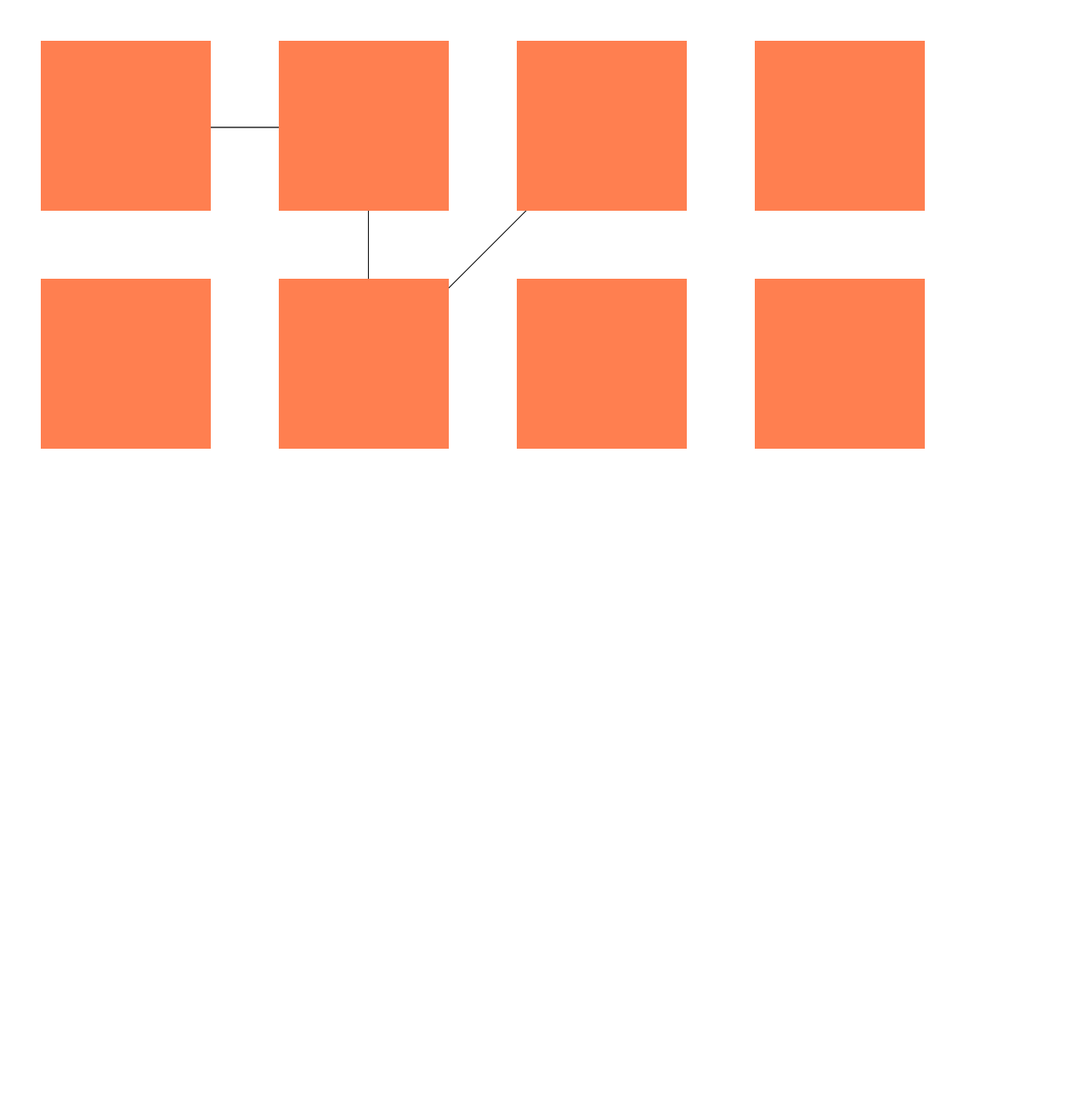
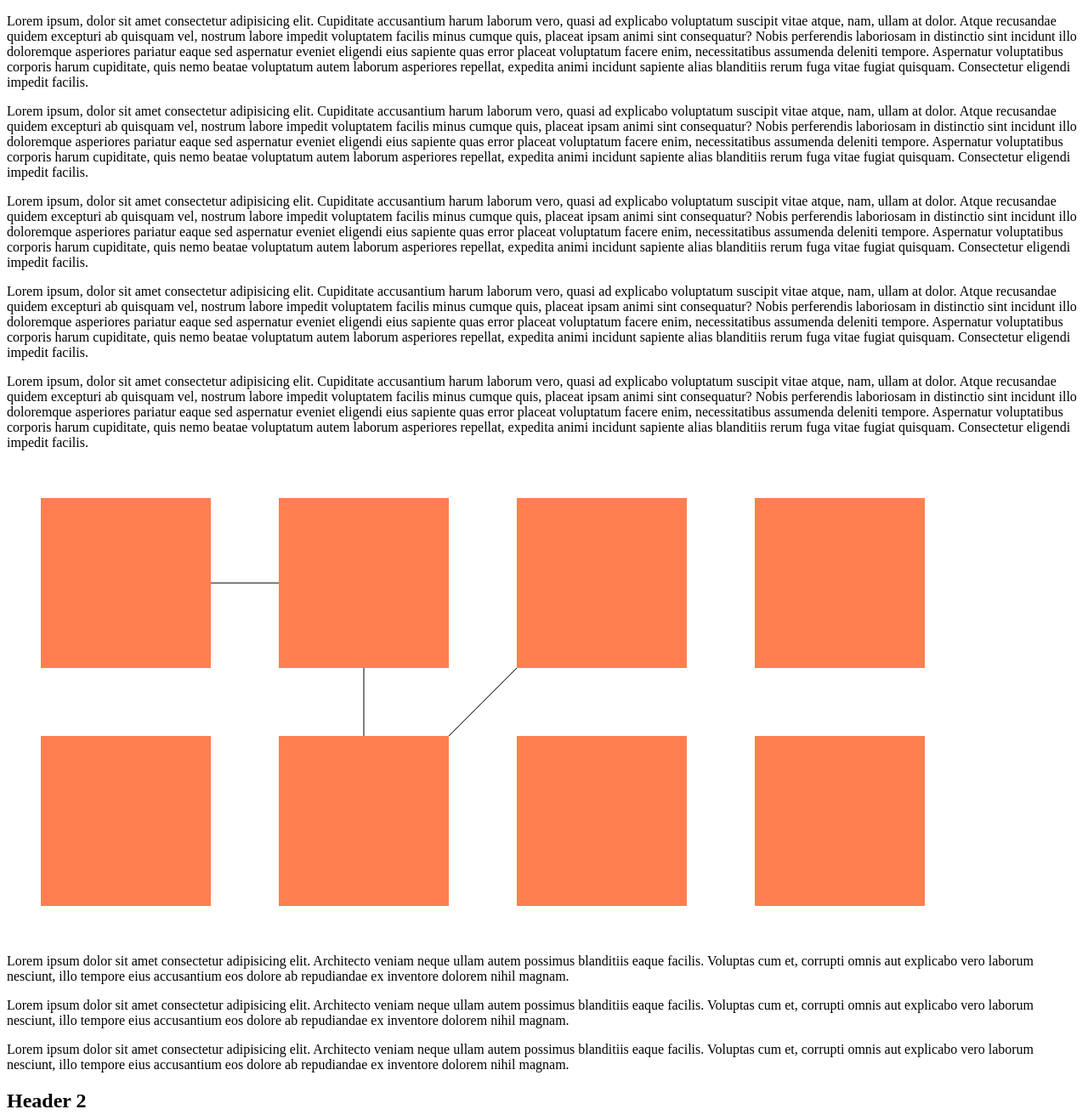
Before and after one commit to nueq22/element-connections, a website: page example/index.html in a window 1280 px wide. Shown: the whole page at 85% size. Before the commit the page ends 800 px from the top, so only its background shows below. Drawn offline with Linux system fonts and the light colour scheme.

Commit message:
Change flow of canvas drawing

```diff
--- a/example/app.js
+++ b/example/app.js
@@ -1,10 +1,10 @@
-const lineContainer = document.getElementById('line-container');
+const linesContainer = document.getElementById('connections');
 
 const sq1 = document.getElementById('sq1')
 const sq2 = document.getElementById('sq2')
 const sq6 = document.getElementById('sq6')
 
 new ElementConnections({
-    container: lineContainer,
+    container: linesContainer,
     elements: [sq1, sq2, sq6, sq3]
 })
--- a/example/index.html
+++ b/example/index.html
@@ -19,13 +19,23 @@
             flex-shrink: 0;
             margin: 40px;
         }
+
+        .cont {
+            position: relative;
+        }
     </style>
 </head>
 
 <body>
 
-    <div id="line-container"></div>
+    <p>Lorem ipsum, dolor sit amet consectetur adipisicing elit. Cupiditate accusantium harum laborum vero, quasi ad explicabo voluptatum suscipit vitae atque, nam, ullam at dolor. Atque recusandae quidem excepturi ab quisquam vel, nostrum labore impedit voluptatem facilis minus cumque quis, placeat ipsam animi sint consequatur? Nobis perferendis laboriosam in distinctio sint incidunt illo doloremque asperiores pariatur eaque sed aspernatur eveniet eligendi eius sapiente quas error placeat voluptatum facere enim, necessitatibus assumenda deleniti tempore. Aspernatur voluptatibus corporis harum cupiditate, quis nemo beatae voluptatum autem laborum asperiores repellat, expedita animi incidunt sapiente alias blanditiis rerum fuga vitae fugiat quisquam. Consectetur eligendi impedit facilis.</p>
+    <p>Lorem ipsum, dolor sit amet consectetur adipisicing elit. Cupiditate accusantium harum laborum vero, quasi ad explicabo voluptatum suscipit vitae atque, nam, ullam at dolor. Atque recusandae quidem excepturi ab quisquam vel, nostrum labore impedit voluptatem facilis minus cumque quis, placeat ipsam animi sint consequatur? Nobis perferendis laboriosam in distinctio sint incidunt illo doloremque asperiores pariatur eaque sed aspernatur eveniet eligendi eius sapiente quas error placeat voluptatum facere enim, necessitatibus assumenda deleniti tempore. Aspernatur voluptatibus corporis harum cupiditate, quis nemo beatae voluptatum autem laborum asperiores repellat, expedita animi incidunt sapiente alias blanditiis rerum fuga vitae fugiat quisquam. Consectetur eligendi impedit facilis.</p>
+    <p>Lorem ipsum, dolor sit amet consectetur adipisicing elit. Cupiditate accusantium harum laborum vero, quasi ad explicabo voluptatum suscipit vitae atque, nam, ullam at dolor. Atque recusandae quidem excepturi ab quisquam vel, nostrum labore impedit voluptatem facilis minus cumque quis, placeat ipsam animi sint consequatur? Nobis perferendis laboriosam in distinctio sint incidunt illo doloremque asperiores pariatur eaque sed aspernatur eveniet eligendi eius sapiente quas error placeat voluptatum facere enim, necessitatibus assumenda deleniti tempore. Aspernatur voluptatibus corporis harum cupiditate, quis nemo beatae voluptatum autem laborum asperiores repellat, expedita animi incidunt sapiente alias blanditiis rerum fuga vitae fugiat quisquam. Consectetur eligendi impedit facilis.</p>
+    <p>Lorem ipsum, dolor sit amet consectetur adipisicing elit. Cupiditate accusantium harum laborum vero, quasi ad explicabo voluptatum suscipit vitae atque, nam, ullam at dolor. Atque recusandae quidem excepturi ab quisquam vel, nostrum labore impedit voluptatem facilis minus cumque quis, placeat ipsam animi sint consequatur? Nobis perferendis laboriosam in distinctio sint incidunt illo doloremque asperiores pariatur eaque sed aspernatur eveniet eligendi eius sapiente quas error placeat voluptatum facere enim, necessitatibus assumenda deleniti tempore. Aspernatur voluptatibus corporis harum cupiditate, quis nemo beatae voluptatum autem laborum asperiores repellat, expedita animi incidunt sapiente alias blanditiis rerum fuga vitae fugiat quisquam. Consectetur eligendi impedit facilis.</p>
+    <p>Lorem ipsum, dolor sit amet consectetur adipisicing elit. Cupiditate accusantium harum laborum vero, quasi ad explicabo voluptatum suscipit vitae atque, nam, ullam at dolor. Atque recusandae quidem excepturi ab quisquam vel, nostrum labore impedit voluptatem facilis minus cumque quis, placeat ipsam animi sint consequatur? Nobis perferendis laboriosam in distinctio sint incidunt illo doloremque asperiores pariatur eaque sed aspernatur eveniet eligendi eius sapiente quas error placeat voluptatum facere enim, necessitatibus assumenda deleniti tempore. Aspernatur voluptatibus corporis harum cupiditate, quis nemo beatae voluptatum autem laborum asperiores repellat, expedita animi incidunt sapiente alias blanditiis rerum fuga vitae fugiat quisquam. Consectetur eligendi impedit facilis.</p>
 
+    <div class="cont">
+        <svg id="connections"></svg>
         <div class="row">
             <div class="square" id="sq1"></div>
             <div class="square" id="sq2"></div>
@@ -36,6 +46,13 @@
             <div class="square" id="sq7"></div>
             <div class="square" id="sq8"></div>
         </div>
+    </div>
+
+    <p>Lorem ipsum dolor sit amet consectetur adipisicing elit. Architecto veniam neque ullam autem possimus blanditiis eaque facilis. Voluptas cum et, corrupti omnis aut explicabo vero laborum nesciunt, illo tempore eius accusantium eos dolore ab repudiandae ex inventore dolorem nihil magnam.</p>
+    <p>Lorem ipsum dolor sit amet consectetur adipisicing elit. Architecto veniam neque ullam autem possimus blanditiis eaque facilis. Voluptas cum et, corrupti omnis aut explicabo vero laborum nesciunt, illo tempore eius accusantium eos dolore ab repudiandae ex inventore dolorem nihil magnam.</p>
+    <p>Lorem ipsum dolor sit amet consectetur adipisicing elit. Architecto veniam neque ullam autem possimus blanditiis eaque facilis. Voluptas cum et, corrupti omnis aut explicabo vero laborum nesciunt, illo tempore eius accusantium eos dolore ab repudiandae ex inventore dolorem nihil magnam.</p>
+
+    <h2>Header 2</h2>
 
     <script defer src="../index.js"></script>
     <script defer src="./app.js"></script>
--- a/index.js
+++ b/index.js
@@ -22,19 +22,31 @@
     }());
 
     var SvgCanvas = /** @class */ (function () {
-        function SvgCanvas() {
-            this.element = this.createElement();
+        function SvgCanvas(el) {
+            this.element = el;
+            this.parentElement = el.parentElement || document.body;
+            this.setupContainer();
         }
-        SvgCanvas.prototype.createElement = function () {
-            var bodyWidth = document.body.offsetWidth;
-            var bodyHeight = document.body.offsetHeight;
-            var svg = document.createElementNS('http://www.w3.org/2000/svg', 'svg');
-            svg.setAttribute('viewBox', "0 0 " + bodyWidth + " " + bodyHeight);
-            svg.style.position = 'absolute';
-            svg.style.top = '0';
-            svg.style.left = '0';
-            svg.style.zIndex = '-1';
-            return svg;
+        SvgCanvas.prototype.clear = function () {
+            this.element.innerHTML = '';
+        };
+        SvgCanvas.prototype.insert = function (child) {
+            this.element.appendChild(child);
+        };
+        SvgCanvas.prototype.autosize = function () {
+            var width = this.parentElement.offsetWidth;
+            var height = this.parentElement.offsetHeight;
+            this.element.setAttribute('viewBox', "0 0 " + width + " " + height);
+        };
+        SvgCanvas.prototype.setupContainer = function () {
+            var _this = this;
+            this.element.style.position = 'absolute';
+            this.element.style.top = '0';
+            this.element.style.left = '0';
+            this.element.style.zIndex = '-1';
+            setTimeout(function () {
+                _this.autosize();
+            }, 0);
         };
         return SvgCanvas;
     }());
@@ -43,7 +55,7 @@
     var ElementConnections = /** @class */ (function () {
         function ElementConnections(_a) {
             var container = _a.container, elements = _a.elements, _b = _a.style, style = _b === void 0 ? defaultStyles : _b;
-            this.container = container;
+            this.container = new SvgCanvas(container);
             this.elements = elements;
             this.points = this.getPoints();
             this.style = {
@@ -57,10 +69,9 @@
             return this.elements.map(this.getCenter);
         };
         ElementConnections.prototype.getCenter = function (el) {
-            var _a = el.getBoundingClientRect(), top = _a.top, left = _a.left;
             var elPosition = {
-                top: window.scrollX + top,
-                left: window.scrollY + left
+                top: el.offsetTop,
+                left: el.offsetLeft,
             };
             var elSize = {
                 width: el.offsetWidth,
@@ -72,24 +83,22 @@
             };
         };
         ElementConnections.prototype.draw = function () {
-            var svg = new SvgCanvas().element;
-            var polyline = new Polyline(this.points, this.style);
-            svg.appendChild(polyline.element);
-            return svg;
+            return new Polyline(this.points, this.style).element;
         };
         ElementConnections.prototype.handleResize = function () {
             var _this = this;
             window.addEventListener('resize', function () {
                 requestAnimationFrame(function () {
                     _this.points = _this.getPoints();
+                    _this.container.autosize();
                     _this.render();
                 });
             });
         };
         ElementConnections.prototype.render = function () {
-            var el = this.draw();
-            this.container.innerHTML = '';
-            this.container.appendChild(el);
+            var polyline = this.draw();
+            this.container.clear();
+            this.container.insert(polyline);
         };
         return ElementConnections;
     }());
--- a/package.json
+++ b/package.json
@@ -7,11 +7,13 @@
   "author": "Vladimir Yavdoshchuk <yavdoshchuk.vladimir@steelkiwi.com>",
   "license": "MIT",
   "scripts": {
+    "dev": "rollup -c -w",
     "build": "rollup -c"
   },
   "devDependencies": {
     "rollup": "^1.27.8",
     "rollup-plugin-typescript2": "^0.25.2",
+    "rollup-watch": "^4.3.1",
     "typescript": "^3.7.2"
   }
 }
```
Also changed, not shown: src/SvgCanvas.ts (+25 -12 lines), src/index.ts (+12 -15 lines), 1 other file. Lines whose indentation alone changed are shown as unchanged.
